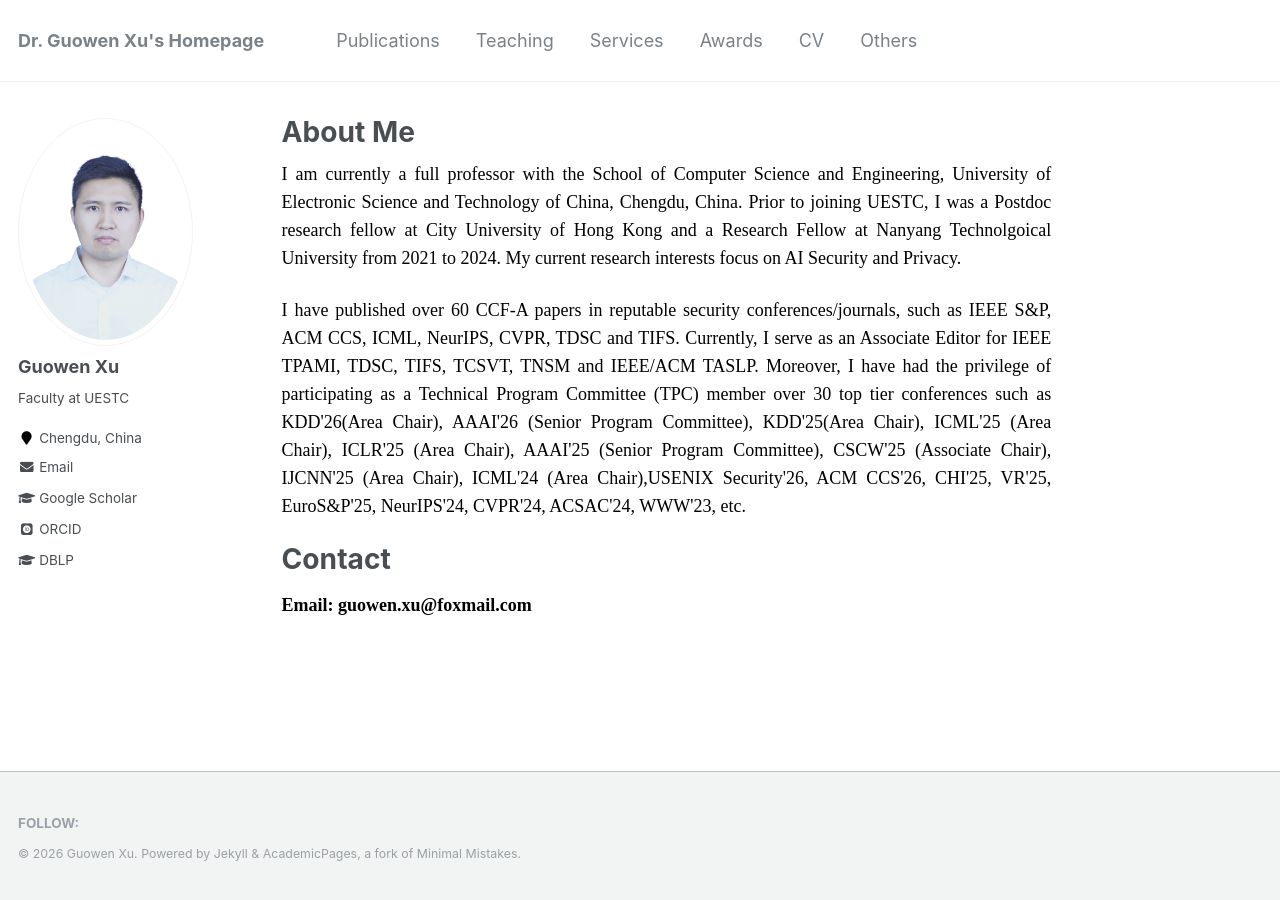
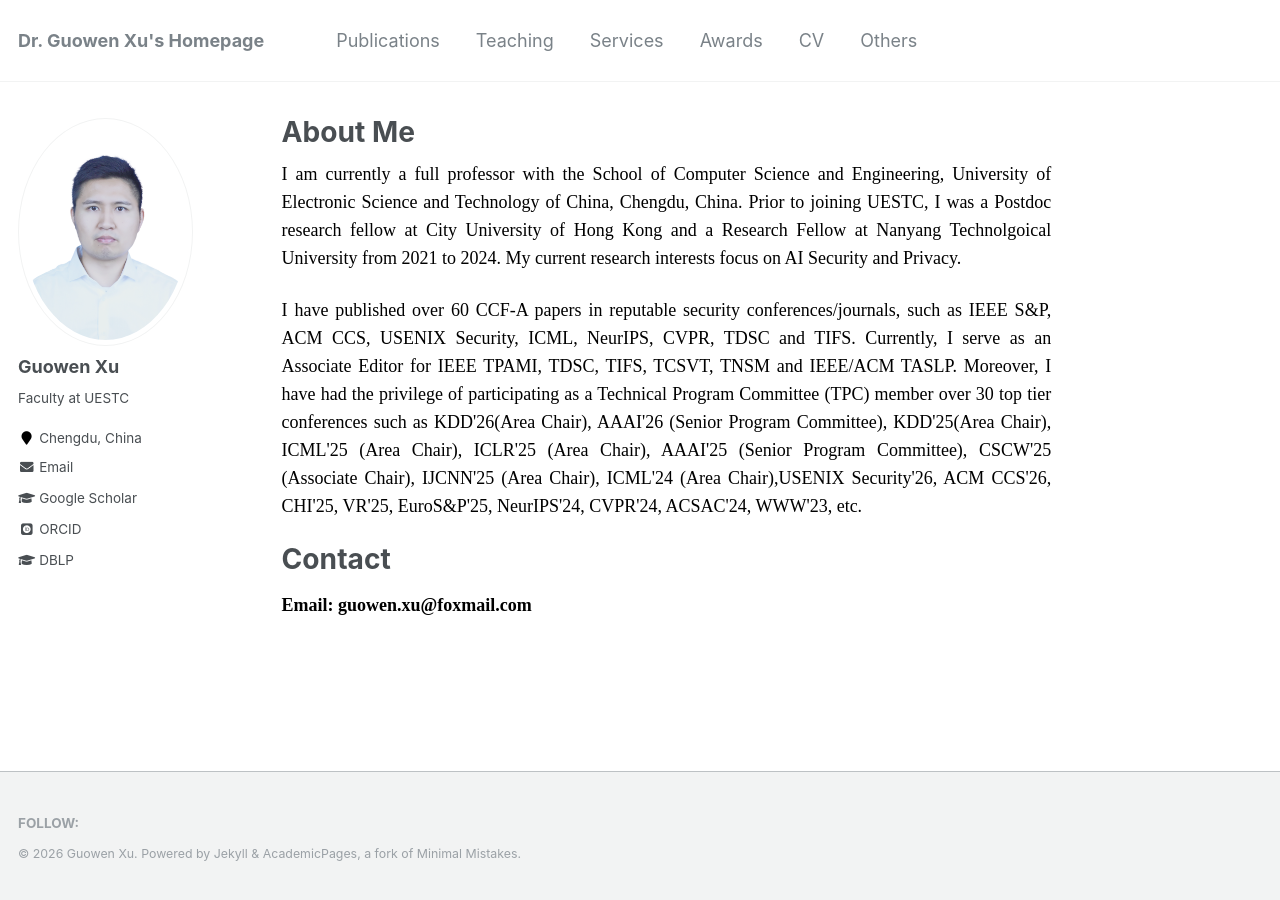
Before and after one commit to Guowen-xu/guowen-xu.github.io, a Jekyll site: the page built from _pages/about.md, in a window 1280 px wide. Built offline with Jekyll 4.4.1, drawn with Linux system fonts in a browser that asks for light colours; some web fonts are replaced.

Commit message:
Update about.md

```diff
--- a/_pages/about.md
+++ b/_pages/about.md
@@ -10,7 +10,7 @@ redirect_from:
 
 <p align="justify">  <font face="Times New Roman" color=black size=4> I am currently a full professor with the School of Computer Science and Engineering, University of Electronic Science and Technology of China, Chengdu, China. Prior to joining UESTC, I was a Postdoc research fellow at City University of Hong Kong and a  Research  Fellow at Nanyang Technolgoical University from 2021 to 2024. My current research interests focus on  AI Security and Privacy. </font> </p>
 
-<p align="justify"> <font face="Times New Roman" color=black size=4> I have published over 60 CCF-A papers in reputable security conferences/journals, such as IEEE S&P, ACM CCS, ICML, NeurIPS, CVPR, TDSC and TIFS. Currently, I serve as an Associate Editor for IEEE TPAMI, TDSC, TIFS, TCSVT, TNSM and IEEE/ACM TASLP. Moreover, I have had the privilege of participating as a Technical Program Committee (TPC) member over 30 top tier conferences such as KDD'26(Area Chair), AAAI'26 (Senior Program Committee), KDD'25(Area Chair), ICML'25 (Area Chair), ICLR'25 (Area Chair), AAAI'25 (Senior Program Committee), CSCW'25 (Associate Chair), IJCNN'25 (Area Chair), ICML'24 (Area Chair),USENIX Security'26, ACM CCS'26, CHI'25, VR'25, EuroS&P'25, NeurIPS'24, CVPR'24, ACSAC'24, WWW'23, etc.</font> </p>
+<p align="justify"> <font face="Times New Roman" color=black size=4> I have published over 60 CCF-A papers in reputable security conferences/journals, such as IEEE S&P, ACM CCS, USENIX Security, ICML, NeurIPS, CVPR, TDSC and TIFS. Currently, I serve as an Associate Editor for IEEE TPAMI, TDSC, TIFS, TCSVT, TNSM and IEEE/ACM TASLP. Moreover, I have had the privilege of participating as a Technical Program Committee (TPC) member over 30 top tier conferences such as KDD'26(Area Chair), AAAI'26 (Senior Program Committee), KDD'25(Area Chair), ICML'25 (Area Chair), ICLR'25 (Area Chair), AAAI'25 (Senior Program Committee), CSCW'25 (Associate Chair), IJCNN'25 (Area Chair), ICML'24 (Area Chair),USENIX Security'26, ACM CCS'26, CHI'25, VR'25, EuroS&P'25, NeurIPS'24, CVPR'24, ACSAC'24, WWW'23, etc.</font> </p>
 
 
 
```
